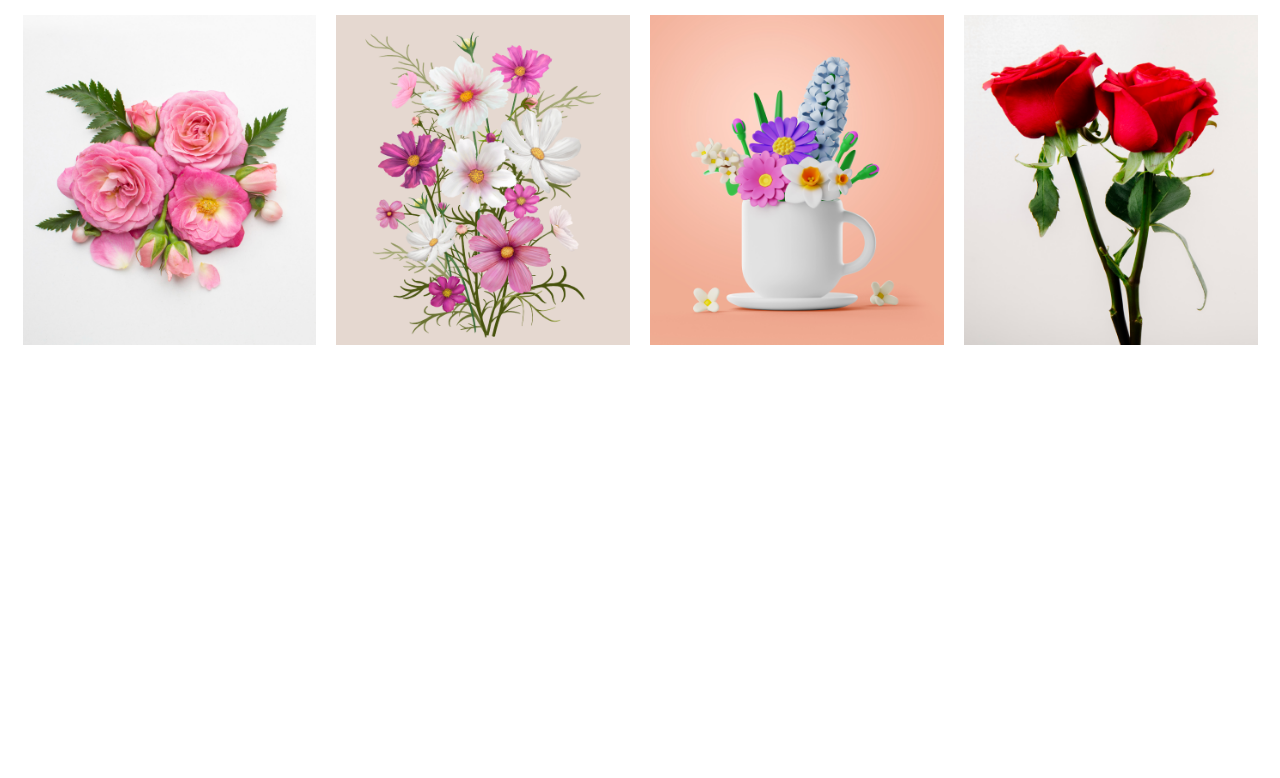
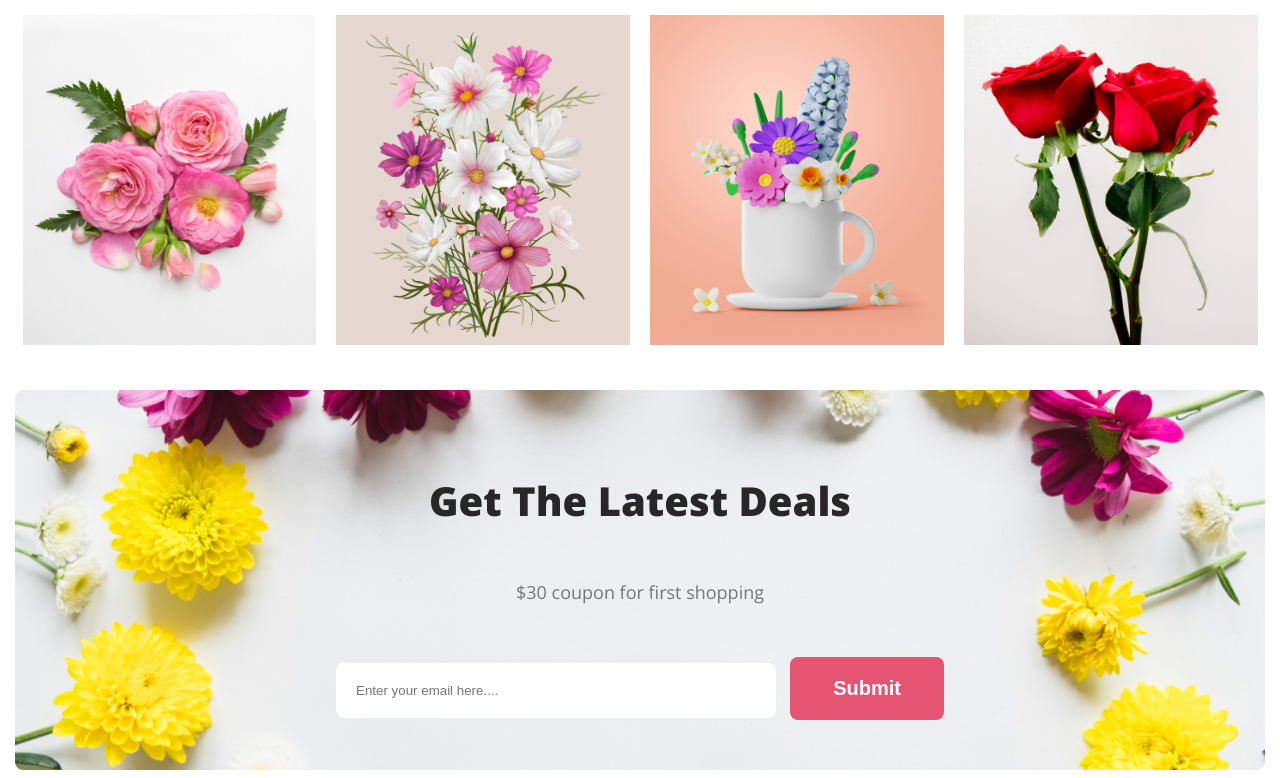
Before and after one commit to googlekeep/flower-shop-assignment, a plain HTML site: page index.html in a window 1280 px wide. Shown: the part 3137-3915 px from the top of the page. Before the commit the page ends 3512 px from the top, so only its background shows below. Drawn offline with nearby package versions, Linux system fonts and the light colour scheme.

Commit message:
end deatails part

```diff
--- a/index.html
+++ b/index.html
@@ -99,6 +99,9 @@
         </div>
       </section>
       <!-- services part end  -->
+
+
+
        <!-- starting discount  -->
       <section class="discount">
         <div class="discount_title_container">
@@ -127,6 +130,25 @@
       </div>
   </section>
     <!-- Instagram part end -->
+    <!-- start datials part -->
+    <section>
+      <div class="deals-container">
+          <div class="deals1">
+          <h2 class="insta_title">
+              Get The Latest Deals
+          </h2>
+          <p class="insta_description">
+              $30 coupon for first shopping
+          </p>
+          <form action="" class="sub">
+              <input class="texthol" type="text" placeholder="Enter your email here....">
+              <input id="btn33" class="shop-now-btn" type="button" value="Submit">
+          </form>
+      </div>
+      </div>
+  </section>
+  <!-- end details part -->
+  </main>
     </main>
     <!-- website footer section -->
     <footer></footer>
--- a/styels/header.css
+++ b/styels/header.css
@@ -271,3 +271,37 @@ header{
     height: 330px;
 }
 /* Instagram part end  */
+
+/* Deals style part start  */
+.deals-container {
+    margin-top: 500px;
+    border-radius: 8px;
+    background-image: url('/Flower Asset/Rectangle\ 9.png');
+    background-repeat: no-repeat;
+    background-size: cover;
+    max-width: 1250px;
+    margin-left: auto;
+    margin-right: auto;
+
+}
+
+.deals1 {
+    padding: 50px;
+}
+
+.sub {
+    text-align: center;
+}
+
+.texthol {
+    padding: 20px;
+    border: none;
+    border-radius: 8px;
+    background: #FFF;
+    width: 400px;
+    margin-left: 0px;
+}
+#btn33{
+    margin-left: 10px;
+}
+/* Deals style part end */
```
